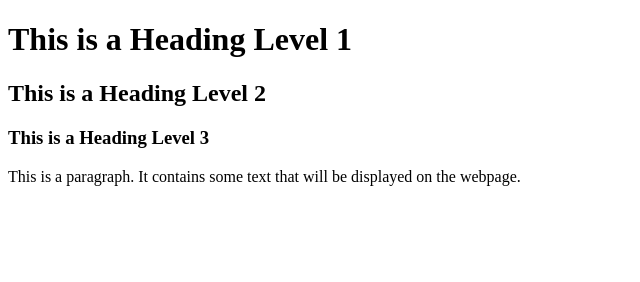
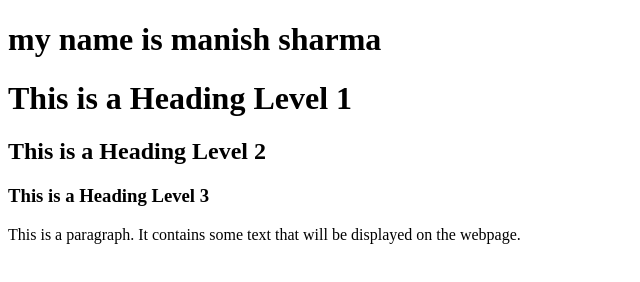
Before and after one commit to Ranjit-Singh-786/Git_project, a plain HTML site: page index.html in a window 1280 px wide. Shown: the whole page, without its empty margins (0-640 px from the left). Drawn offline with Linux system fonts and the light colour scheme.

Commit message:
this is my first commit

```diff
--- a/index.html
+++ b/index.html
@@ -5,12 +5,16 @@
 </head>
 <body>
 
+    <h1>my name is manish sharma</h1>
+
     <h1>This is a Heading Level 1</h1>
+
 
     <h2>This is a Heading Level 2</h2>
 
     <h3>This is a Heading Level 3</h3>
 
+
     <p>This is a paragraph. It contains some text that will be displayed on the webpage.</p>
 
 </body>
```
